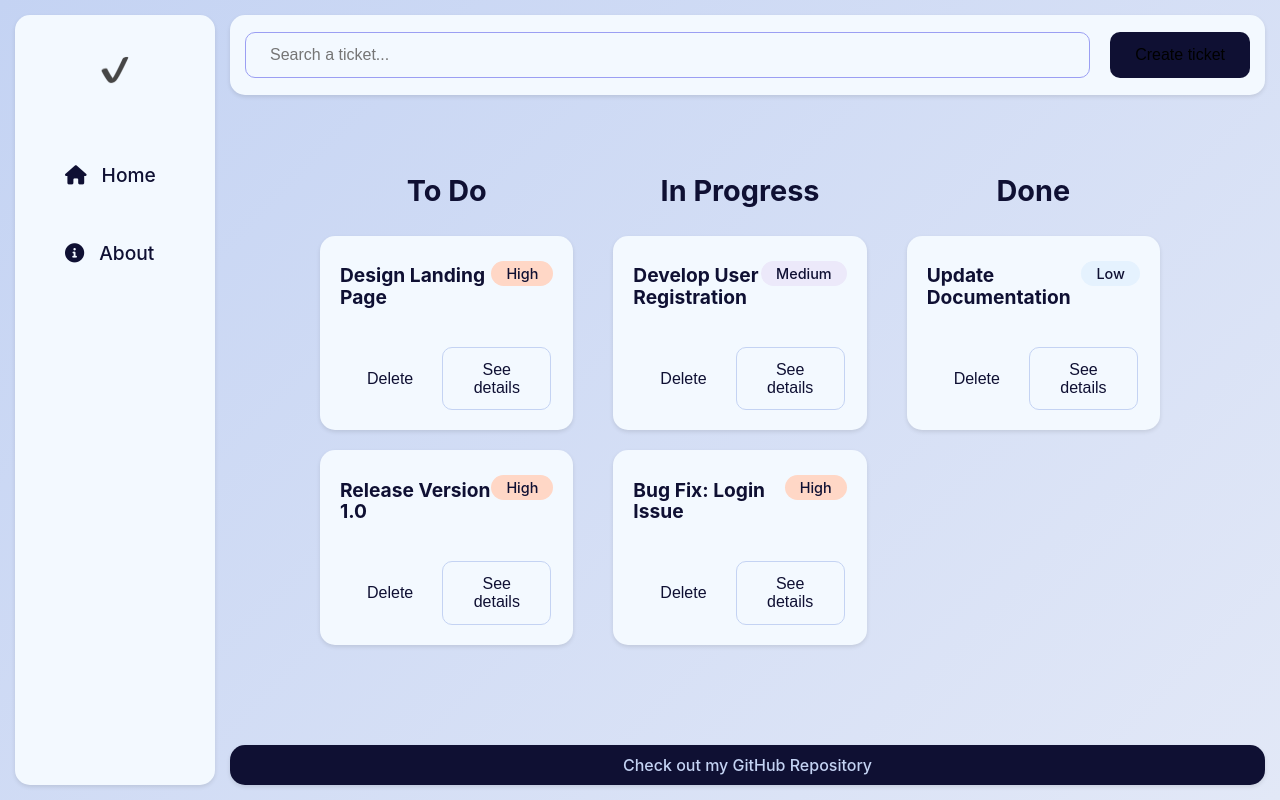
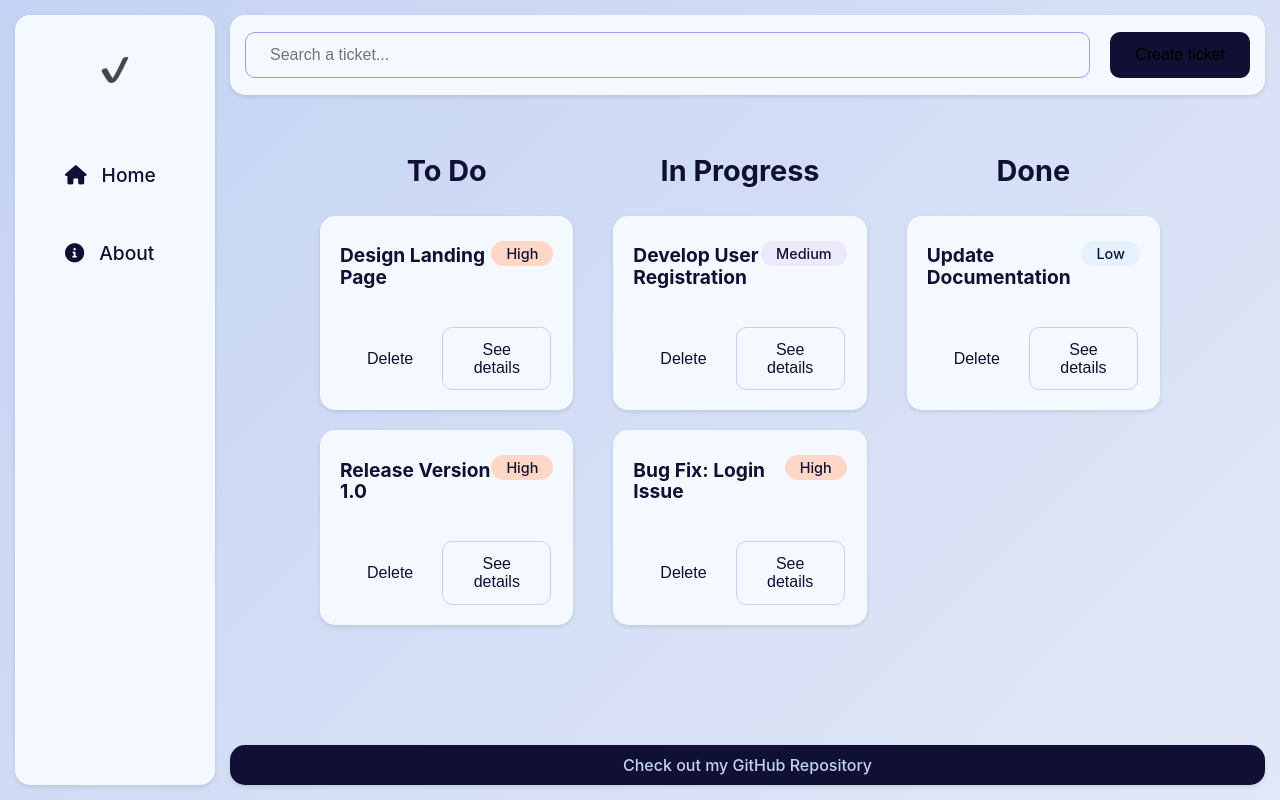
Before and after one commit to nathidaum/kanban-board-app, a React (Vite) app: page / in a window 1280 px wide. Built offline with nearby package versions, Linux system fonts and the light colour scheme.

Commit message:
Fix update status bug

```diff
--- a/src/App.jsx
+++ b/src/App.jsx
@@ -38,16 +38,12 @@ function App() {
   // Function to handle search input change
   const handleSearch = (e) => {
     setQuery(e.target.value);
-    console.log("Updated query:", e.target.value); // Debugging
   };
 
   const filteredTickets = useMemo(() => {
-    // Log query and filtered results for debugging
-    console.log("Filtering tickets with query:", query);
     const filtered = tickets.filter((ticket) =>
       ticket.title.toLowerCase().includes(query.toLowerCase())
     );
-    console.log("Filtered tickets:", filtered);
     return filtered;
   }, [tickets, query]);
 
@@ -72,7 +68,7 @@ function App() {
         <Route
           path="/ticket/:ticketId"
           element={
-            <TicketDetails tickets={tickets} updateStatus={updateStatus} />
+            <TicketDetails tickets={tickets} callbackToUpdateStatus={updateStatus} />
           }
         />
       </Routes>
--- a/src/components/Column/column.css
+++ b/src/components/Column/column.css
@@ -4,6 +4,7 @@
 .kanban-board {
   display: flex;
   justify-content: space-between;
+  align-items: flex-start;
   margin: 0px 100px;
 }
 
--- a/src/pages/pages.css
+++ b/src/pages/pages.css
@@ -4,7 +4,7 @@
 #app,
 #about,
 #not-found {
-  margin: 110px 0px 100px 200px;
+  margin: 70px 0px 100px 200px;
 }
 
 .intro,
```
